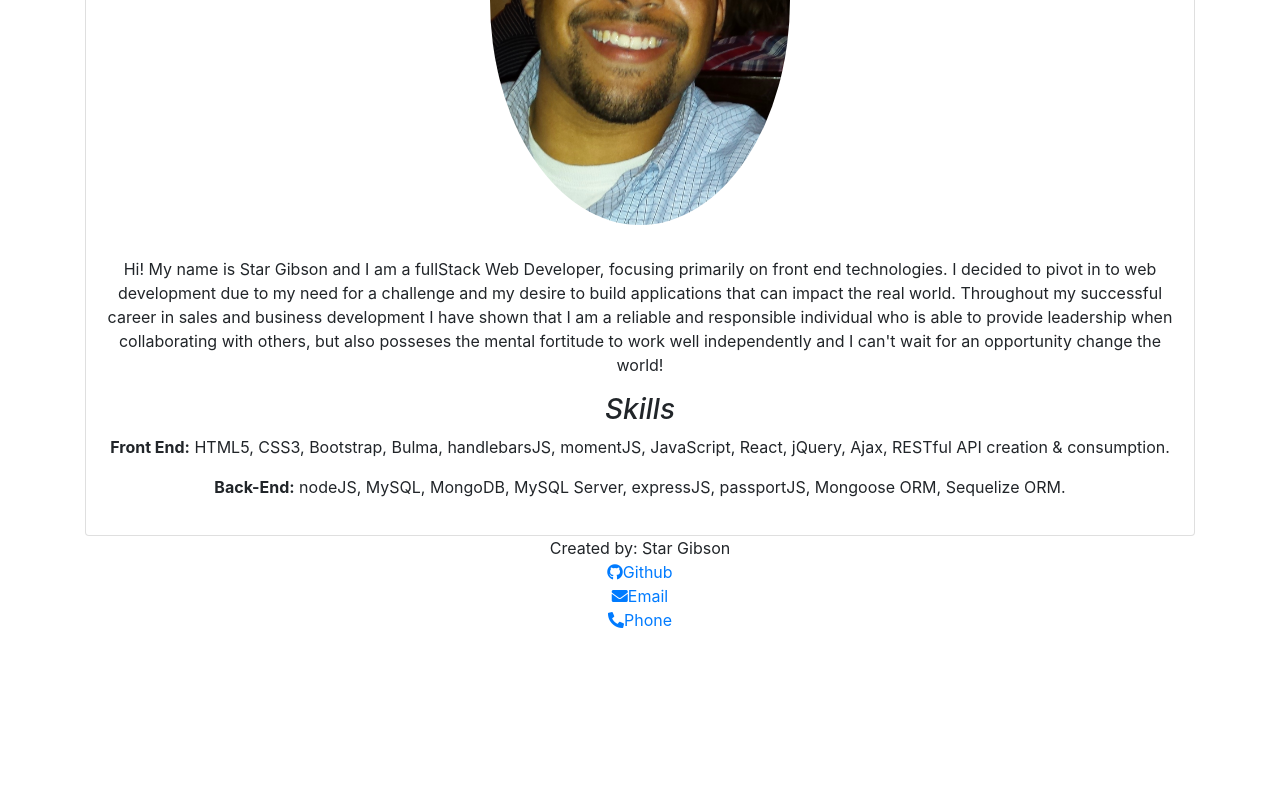
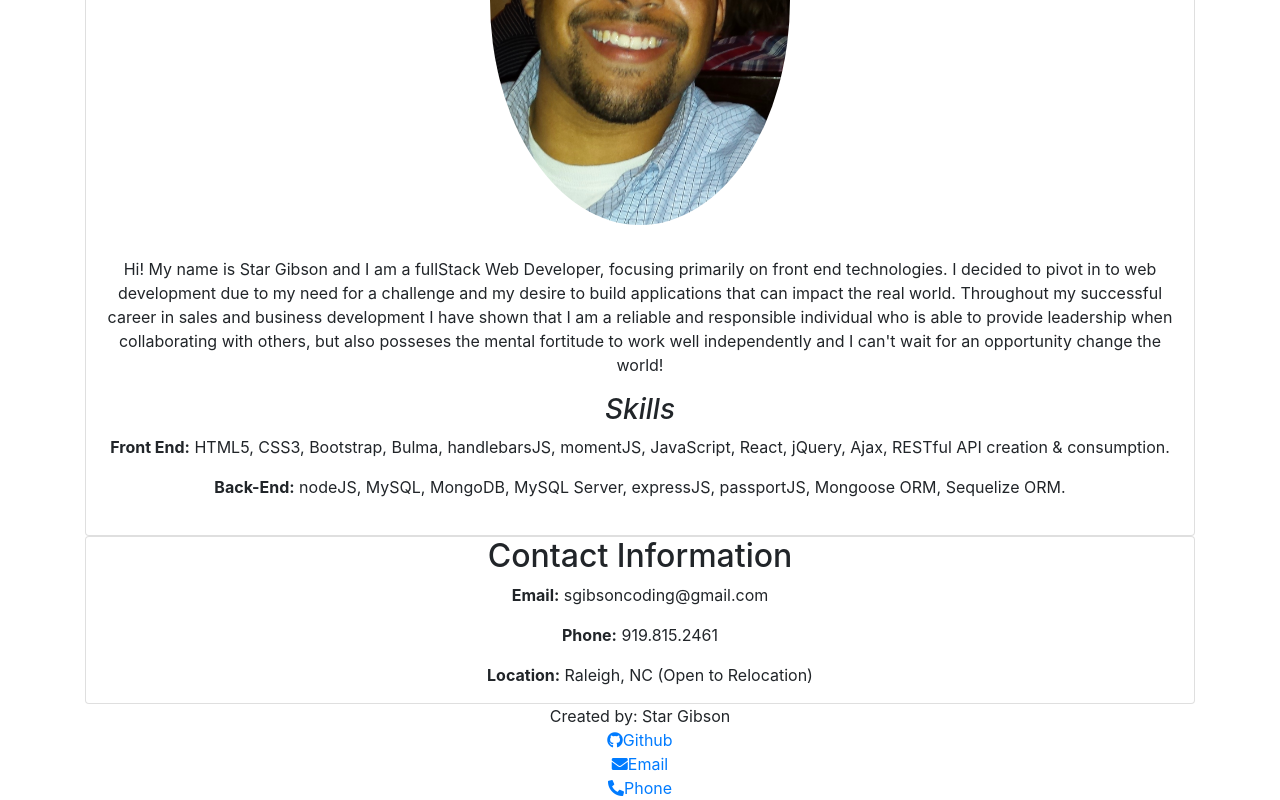
Before and after one commit to Star-Gibson/react_portfolio, a React (Create React App) app: page / in a window 1280 px wide. Shown: the part 4248-5048 px from the top of the page. Before the commit the page ends 4880 px from the top, so only its background shows below. Built offline with nearby package versions, Linux system fonts and the light colour scheme; the HTML template or start-up script is replaced by a standard one.

Commit message:
base code for contact

```diff
--- a/src/App.js
+++ b/src/App.js
@@ -3,7 +3,7 @@ import Header from "./components/Header/Header";
 import Footer from "./components/Footer/Footer";
 import Project from "./components/pages/Project/Project"
 import About from "./components/pages/About/About"
-
+import Contact from "./components/pages/Contact/Contact"
 import './App.css';
 
 function App() {
@@ -14,6 +14,7 @@ function App() {
       <Header />
     <Project />
       <About />
+      <Contact />
       <Footer />
     </div>
   );
--- /dev/null
+++ b/src/components/pages/Contact/Contact.jsx
@@ -0,0 +1,24 @@
+import React from 'react'
+
+const Contact = () => {
+    return (
+        <div className = "container">
+            <div className ="card">
+            <form>
+  <div className="form-group">
+    <h2>Contact Information</h2>
+    <p><strong>Email:</strong> sgibsoncoding@gmail.com</p>
+  </div>
+  <div className="form-group">
+    <p><strong>Phone:</strong> 919.815.2461</p>
+  </div>
+  <div className="form-check">
+    <p><strong>Location:</strong> Raleigh, NC (Open to Relocation)</p>
+  </div>
+</form>
+            </div>
+        </div>
+    )
+}
+
+export default Contact;
```
Also changed, not shown: 1 other file (tests, documents, lock files or other folders).
